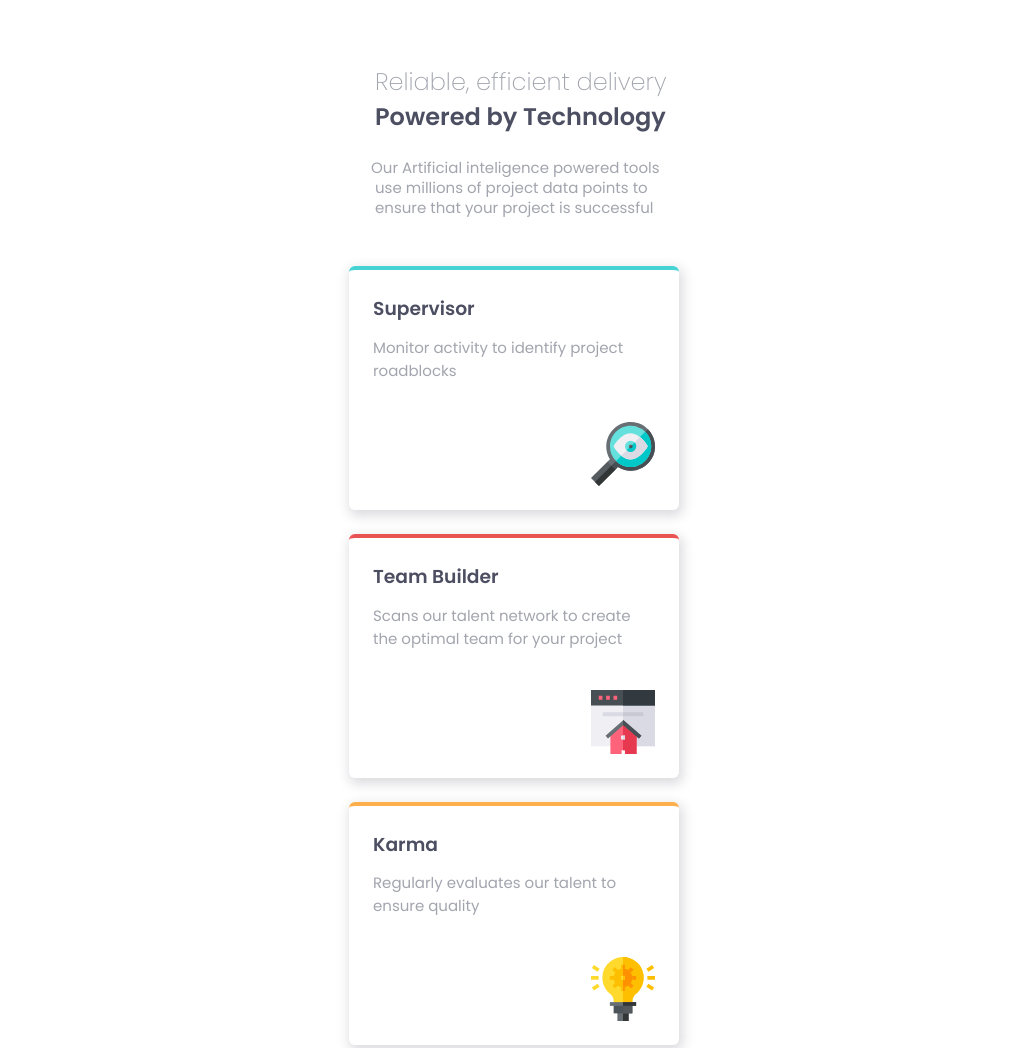
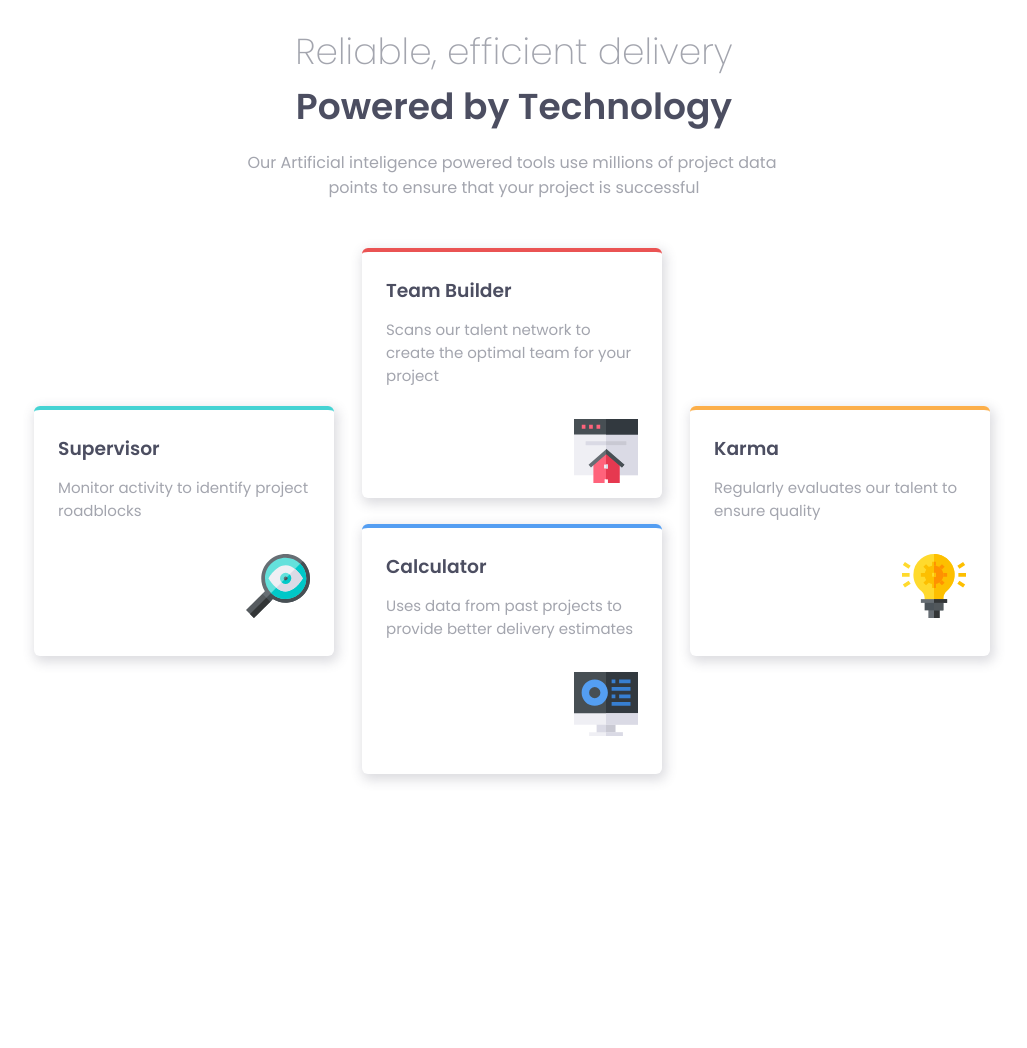
Before and after one commit to ronesanttos/app-component-feature, a plain HTML site: page index.html in a window 1280 px wide. Shown: the top 1048 px of the page, without its empty margins (126-1153 px from the left). After the commit the page ends 830 px from the top, so only its background shows below. Drawn offline with Linux system fonts and the light colour scheme.

Commit message:
responsivo para desktop

```diff
--- a/index.html
+++ b/index.html
@@ -27,6 +27,8 @@
           points to ensure that your project is successful
         </p>
       </div>
+      <div class="cards-grid grid-areas">
+
         <div class="cards cyan">
           <h3>Supervisor</h3>
           <p>Monitor activity to identify project roadblocks</p>
@@ -191,10 +193,15 @@
 
         <div class="cards blue">
           <h3>Calculator</h3>
-        <p>Uses data from past projects to provide better delivery estimates</p>
+          <p>
+            Uses data from past projects to provide better delivery estimates
+          </p>
           <svg xmlns="http://www.w3.org/2000/svg" width="64" height="64">
             <g fill="none">
-            <path fill="#474F54" d="M64 0v41.25l-3.75 3.875H3.75L0 41.25V0z" />
+              <path
+                fill="#474F54"
+                d="M64 0v41.25l-3.75 3.875H3.75L0 41.25V0z"
+              />
               <path fill="#32393F" d="M64 0v41.25l-3.75 3.875H32V0z" />
               <path fill="#DADAE5" d="M22.625 50.875h18.75v11.25h-18.75z" />
               <path fill="#C9C9D3" d="M32 50.875h9.375v11.25H32z" />
@@ -214,6 +221,8 @@
             </g>
           </svg>
         </div>
+
+      </div>
     </div>
   </body>
 </html>
--- a/style.css
+++ b/style.css
@@ -11,13 +11,13 @@ body {
 
 .container {
   width: 360px;
+  height: auto;
   display: flex;
   flex-direction: column;
   justify-content: center;
   align-items: center;
   margin: 0 auto;
-    margin-top: 4rem;
-
+  margin-top: 1.5rem;
 }
 
 .card-header {
@@ -26,17 +26,17 @@ body {
   width: 310px;
   text-align: left;
   padding-left: 1rem;
-    margin-bottom: 3rem;
+  margin-bottom: 1rem;
 }
 .card-header h1 {
   font-size: 24px;
   font-weight: 200;
-    color:  hsl(229, 6%, 66%);
+  color: hsl(229, 6%, 66%);
 }
 .card-header h2 {
   font-weight: 600;
-    padding-bottom:1.5rem;
-    color:  hsl(234, 12%, 34%);
+  padding-bottom: 1rem;
+  color: hsl(234, 12%, 34%);
 }
 .card-header p {
   text-indent: -4px;
@@ -45,27 +45,33 @@ body {
   color: hsl(229, 6%, 66%);
 }
 
+.cards-grid {
+  width: 330px;
+}
+
 .cards {
-    width: 330px;
+  display: block;
+  width: 100%;
+  height: 220px;
   padding: 1.5rem;
   margin-bottom: 1.5rem;
   box-shadow: 2px 4px 12px 2px hsla(234, 12%, 34%, 0.197);
   border-radius: 8px;
 }
 .cyan {
-    border-top: 4px solid hsl(180, 62%, 55%) ;
+  border-top: 4px solid hsl(180, 62%, 55%);
   border-radius: 6px;
 }
 .red {
-    border-top: 4px solid hsl(0, 78%, 62%) ;
+  border-top: 4px solid hsl(0, 78%, 62%);
   border-radius: 6px;
 }
 .orange {
-    border-top: 4px solid  hsl(34, 97%, 64%) ;
+  border-top: 4px solid hsl(34, 97%, 64%);
   border-radius: 6px;
 }
 .blue {
-    border-top: 4px solid  hsl(212, 86%, 64%);
+  border-top: 4px solid hsl(212, 86%, 64%);
   border-radius: 6px;
 }
 
@@ -77,11 +83,71 @@ body {
 
 .cards p {
   font-size: 15px;
-    margin-bottom: 2.5rem;
+  margin-bottom: 2rem;
   color: hsl(229, 6%, 66%);
-
 }
 
 svg {
   float: right;
+  margin-bottom: 2rem;
 }
+
+@media screen and (min-width: 800px) {
+  .container {
+    width: 1024px;
+    display: flex;
+  }
+
+  .cards {
+    width: 300px;
+    height: 250px;
+  }
+
+  .card-header {
+    width: 600px;
+    padding-left: 0;
+    justify-content: center;
+    align-items: center;
+  }
+
+  .card-header h1,
+  .card-header h2 {
+    font-size: 36px;
+  }
+
+  .card-header p {
+    width: 550px;
+    font-size: 16px;
+    line-height: 25px;
+    font-weight: 400;
+    text-align: center;
+  }
+
+  .cards-grid {
+    width: 100%;
+    display: grid;
+  }
+  .grid-areas {
+    grid-template-columns: 320px 320px 320px;
+    grid-template-rows: 150px 110px;
+    padding: 2rem;
+    gap: 0.5rem;
+    grid-template-areas:
+      ". red ."
+      "cyan . orange"
+      ". blue .";
+  }
+  .cyan {
+    grid-area: cyan;
+  }
+  .red {
+    grid-area: red;
+  }
+  .orange {
+    grid-area: orange;
+  }
+
+  .blue {
+    grid-area: blue;
+  }
+}
```
Lines whose indentation alone changed are shown as unchanged.
